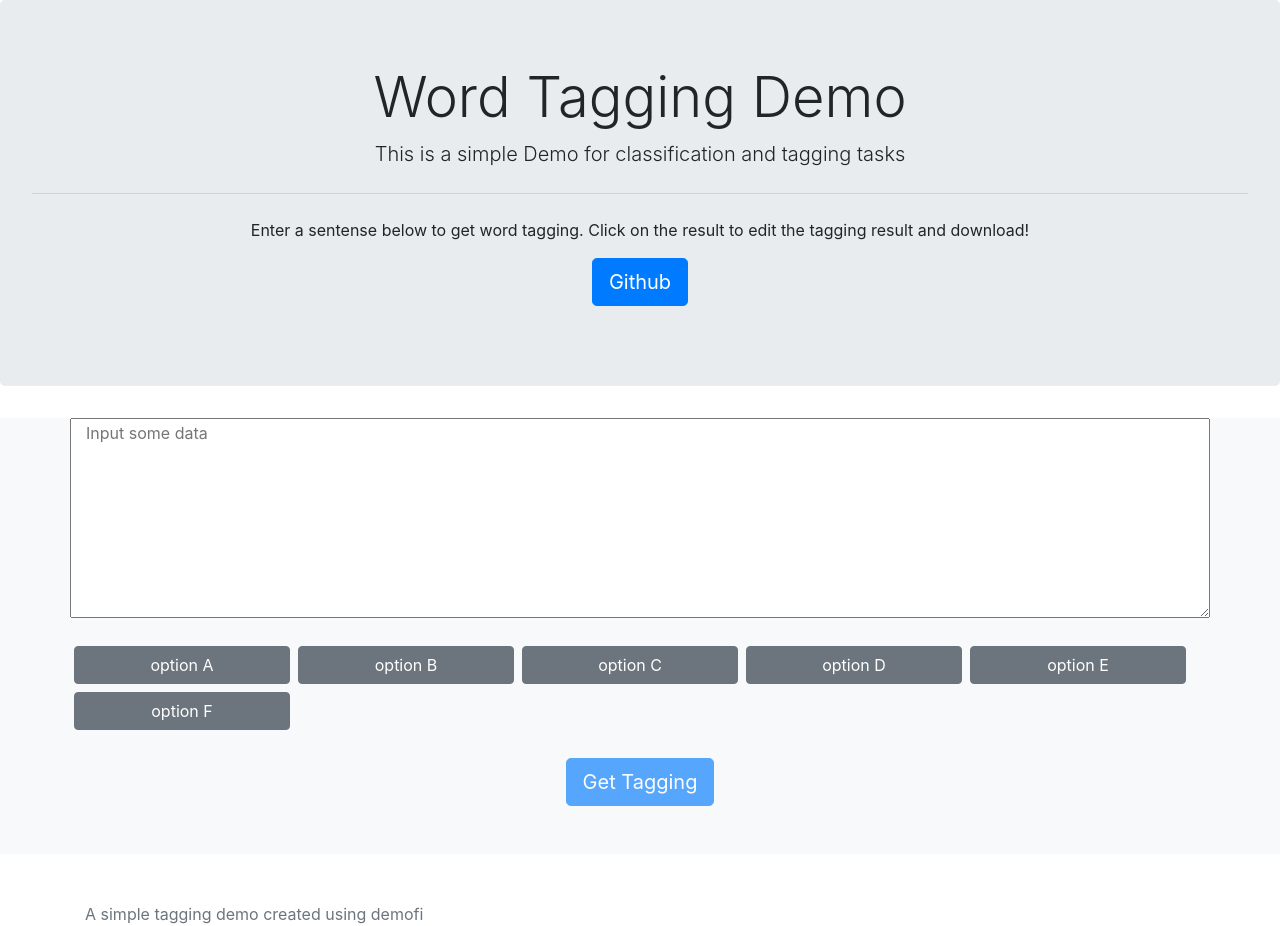
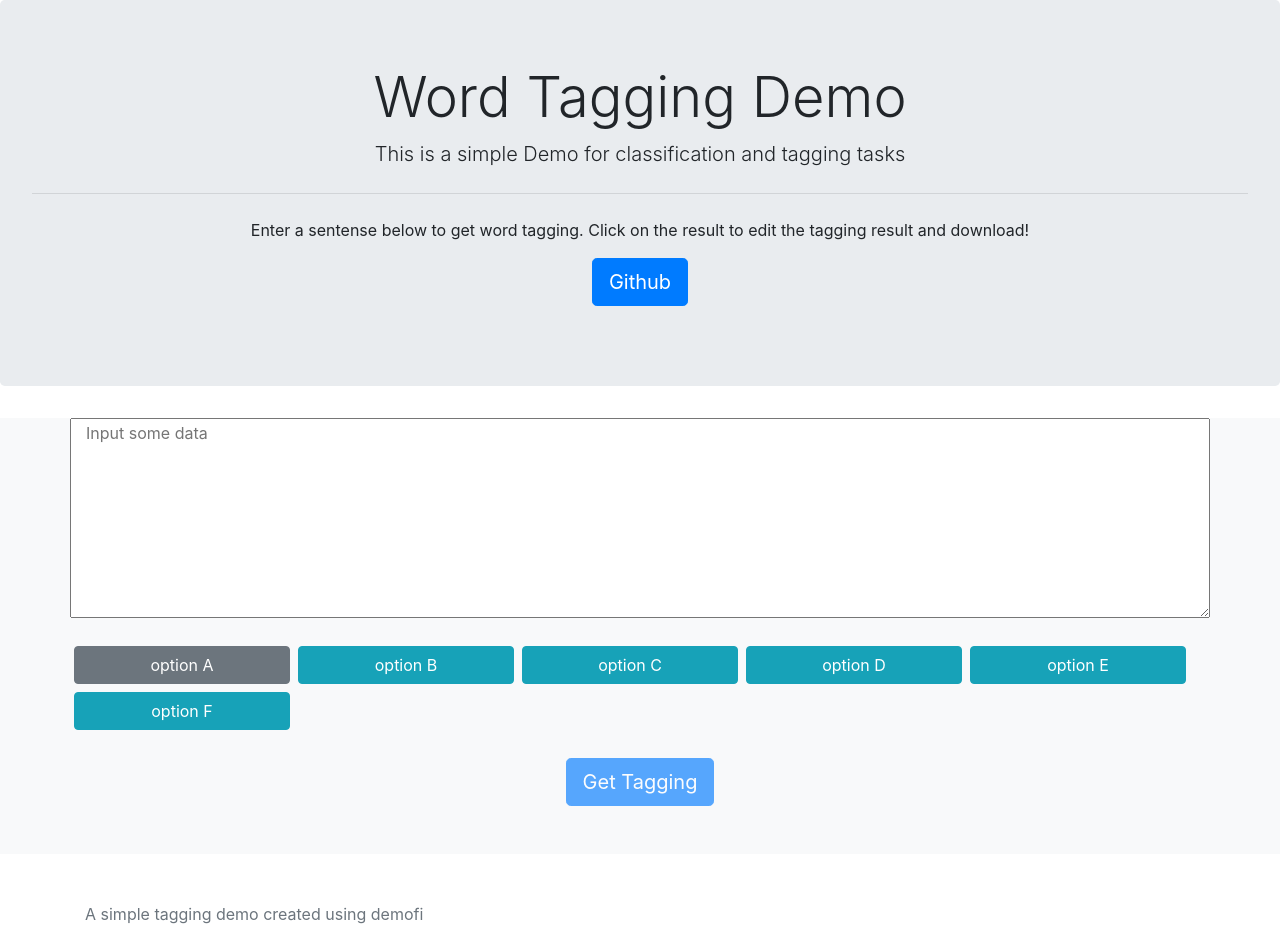
Before and after one commit to h-bar/demofi, a React (Create React App) app: page / in a window 1280 px wide. Built offline with nearby package versions, Linux system fonts and the light colour scheme.

Commit message:
add selected effect to optionbtnIn

```diff
--- a/src/App.js
+++ b/src/App.js
@@ -98,7 +98,7 @@ class App extends React.Component {
                 <TextAreaIn onUpdate={this.updateData} name="data.content" placeholder="Input some data"></TextAreaIn>
               </div>
               <div  className="mb-4">
-                <OptionBtnIn onUpdate={this.updateData} name="param.content" options={["option A", "option B", "option C", "option D", "option E", "option F"]}></OptionBtnIn>
+                <OptionBtnIn onUpdate={this.updateData} name="param.content" options={["option A", "option B", "option C", "option D", "option E", "option F"]} default="option A"></OptionBtnIn>
               </div>
               <div className='row justify-content-center mb-4'>
                 <button className="btn btn-lg btn-primary mb-5" disabled={this.state.state === appStates.not_ready} onClick={this.sendData}>Get Tagging</button>
@@ -114,7 +114,7 @@ class App extends React.Component {
           </div>
         </div>
         <footer className="text-muted">
-          <div class="container">
+          <div className="container">
             A simple tagging demo created using demofi
           </div>
         </footer>
--- a/src/components/display.js
+++ b/src/components/display.js
@@ -46,7 +46,7 @@ export class ClassificationDisplay extends React.Component {
         </div>
         <div className='col-md-6 col-sm-12'>
           { this.state.selected !== null ?
-            <OptionBtnIn options={this.props.classes} name={this.state.selected} onUpdate={this.handleEdit} ></OptionBtnIn> :
+            <OptionBtnIn options={this.props.classes} default={result[this.state.selected]} name={this.state.selected} onUpdate={this.handleEdit} ></OptionBtnIn> :
             <div></div>
           }
         </div>
--- a/src/components/input.js
+++ b/src/components/input.js
@@ -28,11 +28,35 @@ export class OptionBtnIn extends ComponentIn {
     - name: string
     - options: list of string
   */
+  state = {
+    selected: this.props.default
+  }
+  default = this.props.default
+
+  componentDidMount() {
+    this.onClick(this.default)
+  }
+
+  onClick =(option) => {
+    this.setState({
+      selected: option
+    })
+    this.handleUpdate(option)
+  }
 
   render() {
-    const btns = this.props.options.map((option) => (
-      <button style={{boxSizing: "content-box"}} className='btn btn-secondary col-lg-2 col-sm-3 col-6 mx-1 my-1' key={option} onClick={() => this.handleUpdate(option)}>{option}</button>
-    ))
+    if (this.default !== this.props.default) {
+      this.default = this.props.default
+      this.state.selected = this.default
+    }
+    const btns = this.props.options.map((option) => {
+      let btnCls = 'btn-info'
+      if (option === this.state.selected) {
+        btnCls = 'btn-secondary'
+      }
+      return (
+      <button style={{boxSizing: "content-box"}} className={'btn col-lg-2 col-sm-3 col-6 mx-1 my-1 ' + btnCls} key={option} onClick={() => this.onClick(option)}>{option}</button>
+    )})
     return (
       <div style={{maxHeight: '400px'}} className='row align-content-start overflow-auto'>
         {btns}
```
